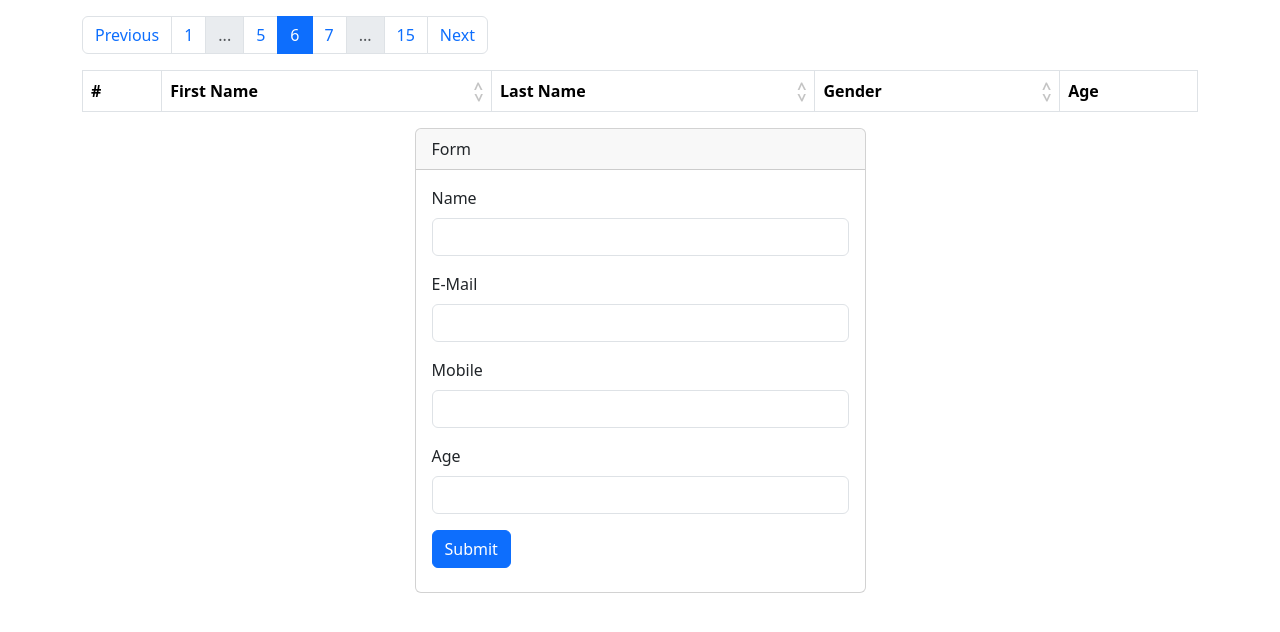
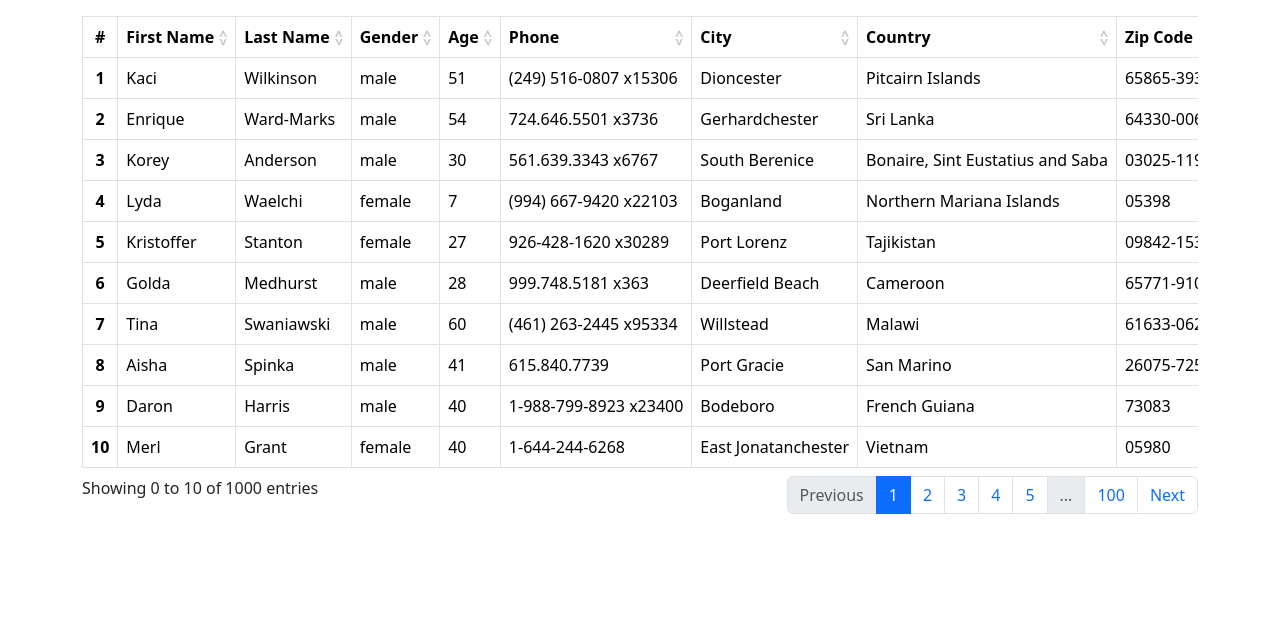
Before and after one commit to abuhasanshadhin/Vue-js-libs, a Vue app: page / in a window 1280 px wide. Shown: the top 632 px of the page. Built offline with nearby package versions, Linux system fonts and the light colour scheme.

Commit message:
Pagination added in table

```diff
--- a/src/components/DataTable.vue
+++ b/src/components/DataTable.vue
@@ -1,22 +1,45 @@
 <script setup>
-import { watch, ref } from 'vue';
+import { watch, ref, computed } from 'vue';
+import Pagination from './Pagination.vue';
 
 const props = defineProps({
     headers: { type: Array },
     items: { type: Array },
+    perPage: { type: Number, default: 10 },
 });
 
 const sortBy = ref('');
 const isAscending = ref(false);
-const items = ref([]);
+const $items = ref([]);
+const offset = ref(0);
+const limit = ref(0);
 
 watch(() => props.items.length, () => {
-    items.value = props.items;
+    $items.value = props.items.slice(0, props.perPage);
+    limit.value = props.perPage;
 }, { immediate: true });
+
+const totalPages = computed(() => {
+    const total = props.items.length / props.perPage;
+    return Math.ceil(total);
+});
+
+const sortItems = () => {
+    const copy = $items.value.slice();
+    copy.sort((a, b) => {
+        if (a[sortBy.value] > b[sortBy.value]) {
+            return isAscending.value ? 1 : -1;
+        } else if (a[sortBy.value] < b[sortBy.value]) {
+            return isAscending.value ? -1 : 1;
+        }
+        return 0;
+    });
+
+    $items.value = copy;
+};
 
 const sortByColumn = (header) => {
     if (typeof header.value !== 'string') return;
-
     if (sortBy.value === header.value) {
         isAscending.value = !isAscending.value;
     } else {
@@ -24,19 +47,7 @@ const sortByColumn = (header) => {
         isAscending.value = true;
     }
 
-    const $items = props.items.slice();
-
-    $items.sort((a, b) => {
-        if (a[sortBy.value] > b[sortBy.value]) {
-            return isAscending.value ? 1 : -1;
-        } else if (a[sortBy.value] < b[sortBy.value]) {
-            return isAscending.value ? -1 : 1;
-        }
-
-        return 0;
-    });
-
-    items.value = $items;
+    sortItems();
 };
 
 const isSortable = (header) => {
@@ -45,16 +56,25 @@ const isSortable = (header) => {
     if ('sortable' in header && header.sortable === true) return true;
     return false;
 };
+
+const handlePageChange = (pageNum) => {
+    limit.value = props.perPage * pageNum;
+    offset.value = props.perPage * (pageNum - 1);
+    $items.value = props.items.slice(offset.value, limit.value);
+    sortItems();
+};
 </script>
 
 <template>
     <div class="table-responsive">
-        <table class="table table-bordered">
+        <table class="table table-bordered mb-0">
             <thead>
                 <tr>
-                    <th scope="col">#</th>
+                    <th scope="col"
+                        class="text-center">#</th>
                     <th v-for="header in props.headers"
-                        scope="col">
+                        scope="col"
+                        class="text-nowrap">
                         <div v-on="isSortable(header) ? { click: () => sortByColumn(header) } : {}"
                             :class="{ 'sortable-column': isSortable(header) }"
                             class="d-flex justify-content-between">
@@ -71,9 +91,11 @@ const isSortable = (header) => {
                 </tr>
             </thead>
             <tbody>
-                <tr v-for="(item, i) in items">
-                    <th scope="row">{{ ++i }}</th>
-                    <td v-for="header in props.headers">
+                <tr v-for="(item, i) in $items">
+                    <th scope="row"
+                        class="text-center">{{ offset + i + 1 }}</th>
+                    <td v-for="header in headers"
+                        class="text-nowrap">
                         {{ typeof header.value === 'function'
                             ? header.value(item, i)
                             : (item[header.value] || '')
@@ -82,6 +104,15 @@ const isSortable = (header) => {
                 </tr>
             </tbody>
         </table>
+    </div>
+    <div class="clearfix mt-2">
+        <div class="float-start">
+            Showing {{ offset }} to {{ limit }} of {{ items.length }} entries
+        </div>
+        <div class="float-end">
+            <Pagination :total-pages="totalPages"
+                @page="handlePageChange" />
+        </div>
     </div>
 </template>
 
@@ -92,11 +123,13 @@ const isSortable = (header) => {
 }
 
 .sorting-icons {
-    padding-top: 5px;
+    margin-top: 8px;
+    margin-left: 5px;
 
     @mixin common () {
-        line-height: 8px;
+        line-height: 5px;
         color: rgb(196, 196, 196);
+        font-size: 14px;
 
         &.active {
             color: rgba(0, 0, 0, 0.607);
--- a/src/views/HomeView.vue
+++ b/src/views/HomeView.vue
@@ -1,120 +1,43 @@
 <script setup>
-import { reactive, ref } from 'vue';
-import Validator from '../plugins/validator';
+import { ref } from 'vue';
 import DataTable from '../components/DataTable.vue';
 import { faker } from '@faker-js/faker';
-import Pagination from '../components/Pagination.vue';
 
 const headers = [
     { name: 'First Name', value: 'first_name' },
     { name: 'Last Name', value: 'last_name' },
     { name: 'Gender', value: 'gender' },
-    { name: 'Age', value: item => item },
+    { name: 'Age', value: 'age' },
+    { name: 'Phone', value: 'phone' },
+    { name: 'City', value: 'city' },
+    { name: 'Country', value: 'country' },
+    { name: 'Zip Code', value: 'zip_code' },
 ];
 
 const users = ref([]);
 const _users = [];
 
-// for (let i = 0; i < 1000; i++) {
-//     _users.push({
-//         first_name: faker.person.firstName(),
-//         last_name: faker.person.lastName(),
-//         gender: faker.person.sex(),
-//         age: faker.number.int(75),
-//     });
-// }
+for (let i = 0; i < 1000; i++) {
+    _users.push({
+        first_name: faker.person.firstName(),
+        last_name: faker.person.lastName(),
+        gender: faker.person.sex(),
+        age: faker.number.int(75),
+        phone: faker.phone.number(),
+        city: faker.location.city(),
+        country: faker.location.country(),
+        zip_code: faker.location.zipCode(),
+    });
+}
 
 users.value = _users;
-
-const data = reactive({
-    name: '',
-    email: '',
-    mobile: '',
-    extra: {
-        age: '',
-    }
-});
-
-const validator = new Validator(data, {
-    name: 'required|between:3,5',
-    email: 'required|email',
-    'extra.age': 'nullable|between:3,5',
-});
-
-const submit = (ev) => {
-    if (validator.execute().passes()) {
-        console.log('submitted');
-    } else {
-        console.log('validation failed');
-    }
-}
-
-const handlePageChange = (page) => {
-    console.log(page);
-}
 </script>
 
 <template>
     <main class="m-3">
         <div class="container">
-            <Pagination @page="handlePageChange" :init-page="6" :total-pages="15" />
-
             <DataTable :headers="headers"
                 :items="users"></DataTable>
-
-            <div class="row justify-content-center">
-                <div class="col-md-5">
-                    <div class="card">
-                        <div class="card-header">Form</div>
-                        <div class="card-body">
-                            <form @submit.prevent="submit"
-                                method="post"
-                                autocomplete="off">
-                                <div class="mb-3">
-                                    <label for="name"
-                                        class="form-label">Name</label>
-                                    <input type="text"
-                                        v-model="data.name"
-                                        id="name"
-                                        class="form-control">
-                                    <div class="text-danger">{{ validator.firstError('name') }}</div>
-                                </div>
-                                <div class="mb-3">
-                                    <label for="email"
-                                        class="form-label">E-Mail</label>
-                                    <input type="text"
-                                        v-model="data.email"
-                                        id="email"
-                                        class="form-control">
-                                    <div class="text-danger">{{ validator.firstError('email') }}</div>
-                                </div>
-                                <div class="mb-3">
-                                    <label for="mobile"
-                                        class="form-label">Mobile</label>
-                                    <input type="text"
-                                        v-model="data.mobile"
-                                        id="mobile"
-                                        class="form-control">
-                                    <div class="text-danger">{{ validator.firstError('mobile') }}</div>
-                                </div>
-                                <div class="mb-3">
-                                    <label for="age"
-                                    class="form-label">Age</label>
-                                <input type="text"
-                                    v-model.number="data.extra.age"
-                                    id="age"
-                                    class="form-control">
-                                <div class="text-danger">{{ validator.firstError('extra.age') }}</div>
-                            </div>
-                            <div class="mb-2">
-                                <input type="submit"
-                                    value="Submit"
-                                    class="btn btn-primary">
-                            </div>
-                        </form>
-                    </div>
-                </div>
-            </div>
         </div>
-    </div>
-</main></template>
+    </main>
+</template>
```
